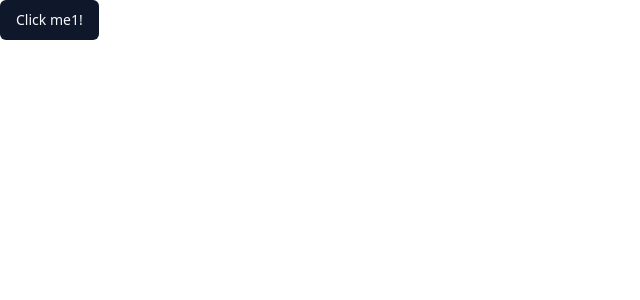
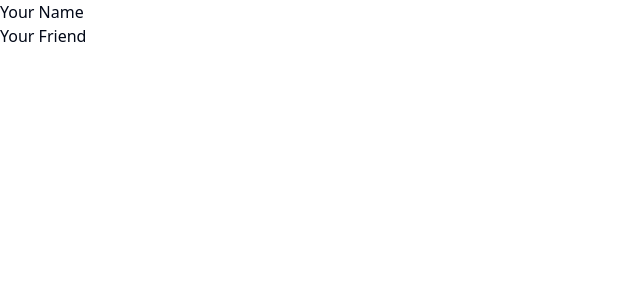
Before and after one commit to yuriipalam/Radiotherapy-treatment-optimization-hackathon, a React (Vite) app in the folder web/: page / in a window 1280 px wide. Shown: the top 300 px of the page, without its empty margins (0-640 px from the left). Built offline with nearby package versions, Linux system fonts and the light colour scheme.

Commit message:
Add rouder

```diff
--- a/web/package.json
+++ b/web/package.json
@@ -10,12 +10,17 @@
     "preview": "vite preview"
   },
   "dependencies": {
+    "@radix-ui/react-navigation-menu": "^1.1.4",
     "@radix-ui/react-slot": "^1.0.2",
     "class-variance-authority": "^0.7.0",
     "clsx": "^2.0.0",
+    "localforage": "^1.10.0",
     "lucide-react": "^0.293.0",
+    "match-sorter": "^6.3.1",
     "react": "^18.2.0",
     "react-dom": "^18.2.0",
+    "react-router-dom": "^6.20.0",
+    "sort-by": "^1.2.0",
     "tailwind-merge": "^2.0.0",
     "tailwindcss-animate": "^1.0.7"
   },
@@ -31,6 +36,7 @@
     "eslint-plugin-react-hooks": "^4.6.0",
     "eslint-plugin-react-refresh": "^0.4.4",
     "postcss": "^8.4.31",
+    "prettier": "3.1.0",
     "tailwindcss": "^3.3.5",
     "typescript": "^5.2.2",
     "vite": "^5.0.0"
--- a/web/src/App.tsx
+++ b/web/src/App.tsx
@@ -2,8 +2,9 @@ import {Button} from './components/ui/button'
 
 function App() {
   return (
-    <div>
-      <Button>Click me1!</Button>
+
+    <div className="container">
+      <Button>Click me!</Button>
     </div>
   )
 }
--- /dev/null
+++ b/web/src/layout.tsx
@@ -0,0 +1,14 @@
+export default function RootLayout() {
+  return (
+    <nav>
+      <ul>
+        <li>
+          <a href={`/contacts/1`}>Your Name</a>
+        </li>
+        <li>
+          <a href={`/contacts/2`}>Your Friend</a>
+        </li>
+      </ul>
+    </nav>
+  );
+}
--- a/web/src/main.tsx
+++ b/web/src/main.tsx
@@ -1,10 +1,23 @@
-import React from 'react'
-import ReactDOM from 'react-dom/client'
-import App from './App.tsx'
-import '@/styles/globals.css'
+import React from "react";
+import ReactDOM from "react-dom/client";
+import App from "./App.tsx";
+import "@/styles/globals.css";
+import { createBrowserRouter, RouterProvider } from "react-router-dom";
+import RootLayout from "@/layout.tsx";
 
-ReactDOM.createRoot(document.getElementById('root')!).render(
+const router = createBrowserRouter([
+  {
+    path: "/",
+    element: <RootLayout />,
+  },
+  {
+    path: "/contacts/:id",
+    element: <App />,
+  }
+]);
+
+ReactDOM.createRoot(document.getElementById("root")!).render(
   <React.StrictMode>
-    <App />
+    <RouterProvider router={router} />
   </React.StrictMode>,
-)
+);
--- a/web/src/styles/globals.css
+++ b/web/src/styles/globals.css
@@ -1,70 +1,55 @@
 @tailwind base;
 @tailwind components;
 @tailwind utilities;
+
 
 @layer base {
     :root {
         --background: 0 0% 100%;
         --foreground: 222.2 84% 4.9%;
-
         --card: 0 0% 100%;
         --card-foreground: 222.2 84% 4.9%;
-
         --popover: 0 0% 100%;
         --popover-foreground: 222.2 84% 4.9%;
-
-    --primary: 222.2 47.4% 11.2%;
+        --primary: 221.2 83.2% 53.3%;
         --primary-foreground: 210 40% 98%;
-
         --secondary: 210 40% 96.1%;
         --secondary-foreground: 222.2 47.4% 11.2%;
-
         --muted: 210 40% 96.1%;
         --muted-foreground: 215.4 16.3% 46.9%;
-
         --accent: 210 40% 96.1%;
         --accent-foreground: 222.2 47.4% 11.2%;
-
         --destructive: 0 84.2% 60.2%;
         --destructive-foreground: 210 40% 98%;
-
         --border: 214.3 31.8% 91.4%;
         --input: 214.3 31.8% 91.4%;
-    --ring: 222.2 84% 4.9%;
-
-    --radius: 0.5rem;
+        --ring: 221.2 83.2% 53.3%;
+        --radius: 0.75rem;
     }
 
     .dark {
         --background: 222.2 84% 4.9%;
         --foreground: 210 40% 98%;
-
         --card: 222.2 84% 4.9%;
         --card-foreground: 210 40% 98%;
-
         --popover: 222.2 84% 4.9%;
         --popover-foreground: 210 40% 98%;
-
-    --primary: 210 40% 98%;
+        --primary: 217.2 91.2% 59.8%;
         --primary-foreground: 222.2 47.4% 11.2%;
-
         --secondary: 217.2 32.6% 17.5%;
         --secondary-foreground: 210 40% 98%;
-
         --muted: 217.2 32.6% 17.5%;
         --muted-foreground: 215 20.2% 65.1%;
-
         --accent: 217.2 32.6% 17.5%;
         --accent-foreground: 210 40% 98%;
-
         --destructive: 0 62.8% 30.6%;
         --destructive-foreground: 210 40% 98%;
-
         --border: 217.2 32.6% 17.5%;
         --input: 217.2 32.6% 17.5%;
-    --ring: 212.7 26.8% 83.9%;
+        --ring: 224.3 76.3% 48%;
     }
 }
+
 
 @layer base {
   * {
```
Also changed, not shown: 1 other file (tests, documents, lock files or other folders). Lines whose indentation alone changed are shown as unchanged.
